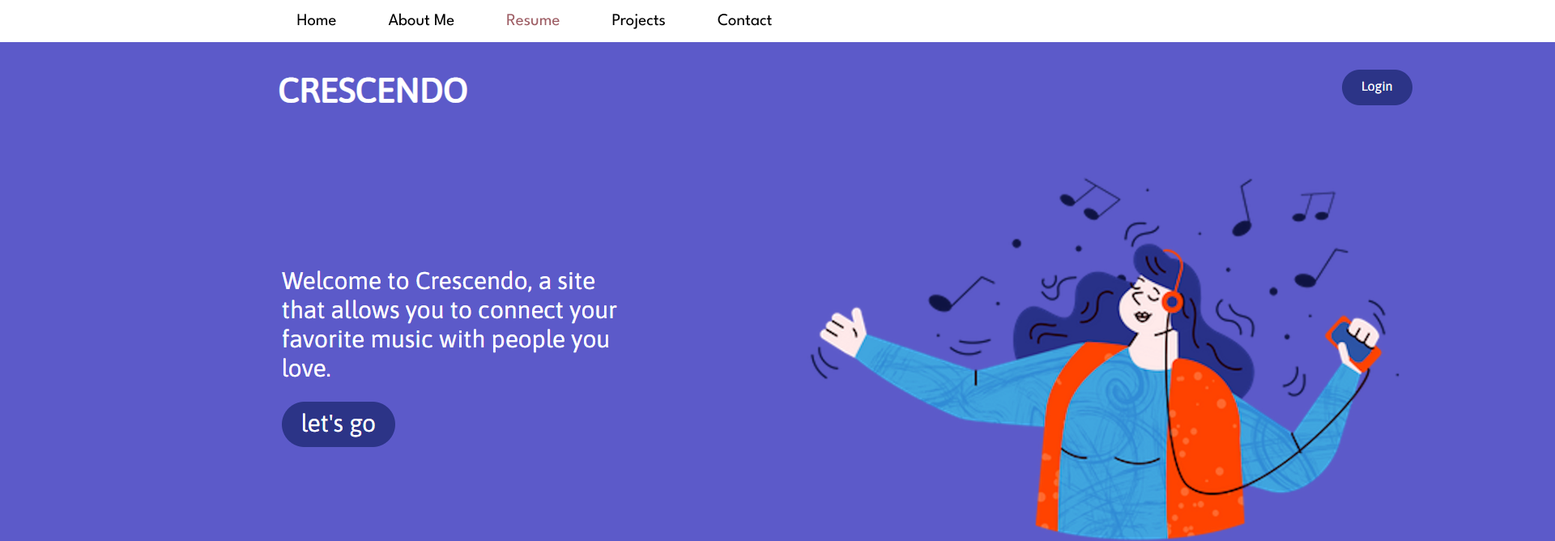
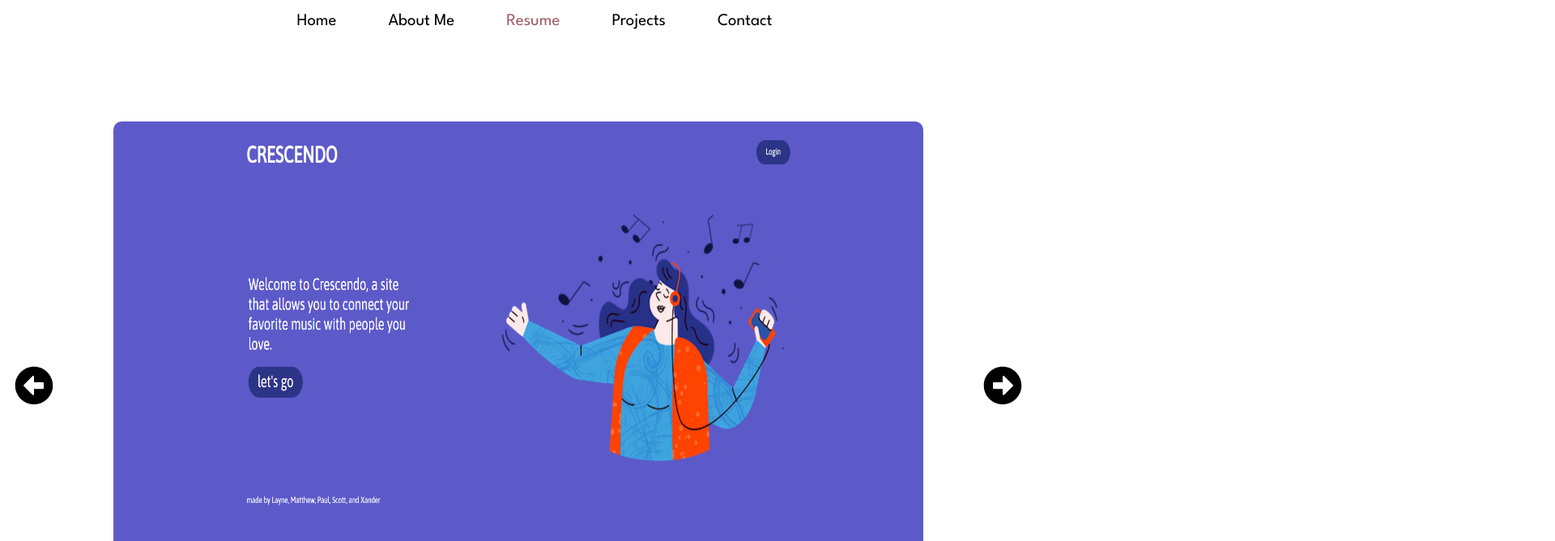
Before and after one commit to mberti13/mberti-portfolio, a React (Create React App) app: page /projects in a window 1280 px wide. Shown: the top 668 px of the page at 81% size, 1920 px wide, since content can reach past the window. Built offline with nearby package versions, Linux system fonts and the light colour scheme.

Commit message:
created image slider for projects on dektop

```diff
--- a/package.json
+++ b/package.json
@@ -12,6 +12,7 @@
     "react": "^17.0.2",
     "react-dom": "^17.0.2",
     "react-elastic-carousel": "^0.11.5",
+    "react-icons": "^4.4.0",
     "react-router-dom": "^6.3.0",
     "react-scripts": "5.0.1",
     "swiper": "^8.3.2",
--- a/src/App.jsx
+++ b/src/App.jsx
@@ -8,6 +8,7 @@ import About from "./components/About";
 import Contact from './components/Contact';
 import Footer from "./components/Footer";
 import Projects from "./components/Projects";
+import { SliderData } from "./components/SliderData";
 
 
 
@@ -20,7 +21,7 @@ const App = () => {
                 <Route path="/" element={<Header />}></Route>
                 <Route path="/about" element={<About />}></Route>
                 <Route path="/contact" element={<Contact />}></Route>
-                <Route path="/projects" element={<Projects />}></Route>
+                <Route path="/projects" element={<Projects slides={SliderData} />}></Route>
             </Routes>
             <Footer></Footer>
         </div>
--- a/src/components/Projects.jsx
+++ b/src/components/Projects.jsx
@@ -1,15 +1,42 @@
-import React from 'react'
+import React, { useState } from 'react'
 import {SliderData} from './SliderData';
+import {FaArrowAltCircleRight, FaArrowAltCircleLeft } from 'react-icons/fa';
 
-function Projects() {
+function Projects({ slides }) {
+  const [current, setCurrent ] = useState(0);
+  const length = slides.length;
+
+
+  const nextSlide = () =>{
+    setCurrent(current === length - 1 ? 0 : current + 1 )
+  }
+
+  const prevSlide = () =>{
+    setCurrent(current === 0 ? length - 1 : current - 1)
+  }
+
+  console.log(current)
+
+
+  if(!Array.isArray(slides) || slides.length <= 0){
+    return null;
+  }
+
   return (
-   <>
+   <section className='slider'>
+    <FaArrowAltCircleLeft className='left-arrow' onClick={prevSlide}/>
+    <FaArrowAltCircleRight className='right-arrow' onClick={nextSlide} />
     {SliderData.map((slide, index) =>{
       return(
-        <img src={slide.image} alt={slide.alt} />
+        <div className={index === current ? 'slide-active' : "slide"} key={index} >
+          {index === current &&
+          (<img src={slide.image} alt={slide.alt} className="image"/> )}
+
+        </div>
+
       )
     })}
-   </>
+   </section>
   )
 }
 
--- a/src/index.css
+++ b/src/index.css
@@ -548,41 +548,46 @@ footer div{
 footer div a:hover{
     color: #2F2F2C;
 }
-.project-container{
-    /* display: flex;
-    flex-direction: column; */
+/* Projects Page */
+.slider{
+    position: relative;
+    height: 100vh;
+    display: flex;
+    justify-content: center;
     align-items: center;
-    padding-right: 50%;
 }
-.projects-allitems{
-    display: flex;
-    gap: 3rem;
+.image{
+    width: 1000px;
+    height: 600px;
+    border-radius: 10px;
 }
-.swiper{
-    padding-top: 3rem;
-    max-width: 100%;
+.right-arrow{
+    position: absolute;
+    top: 50%;
+    right: 18px;
+    font-size: 3rem;
+    color: #000000;
+    z-index: 10;
+    cursor: pointer;
+    user-select: none;
 }
-.projectItem__img{
-    width: 100%;
-    height: 400px;
-    overflow: hidden;
-    border-radius: 12px;
-    display: inline-block;
-    border: 3px solid gray
+.left-arrow{
+    position: absolute;
+    top: 50%;
+    left: 18px;
+    font-size: 3rem;
+    color: #000000;
+    z-index: 10;
+    cursor: pointer;
+    user-select: none;
 }
-.projectItem__img img{
-    height: 100%;
-    width: 100%;
+.slide{
+    opacity: 0;
+    transition-duration: 1s ease;
 }
-.project-title-container{
-    margin-top: .2rem;
-    background-color: black;
-    padding: 1rem;
-    border-radius: 12px;
-}
-.project-title{
-    font-size: 2.2rem;
-    color: white;
-    font-family: 'League Spartan', sans-serif;
+.slide-active{
+    opacity: 1;
+    transition-duration: 1s;
+    transform: scale(1.08);
 }
 }
```
Also changed, not shown: 1 other file (tests, documents, lock files or other folders).
